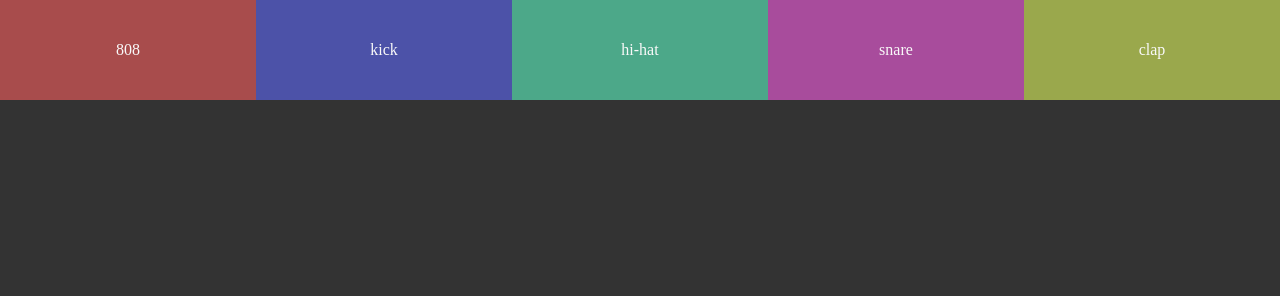
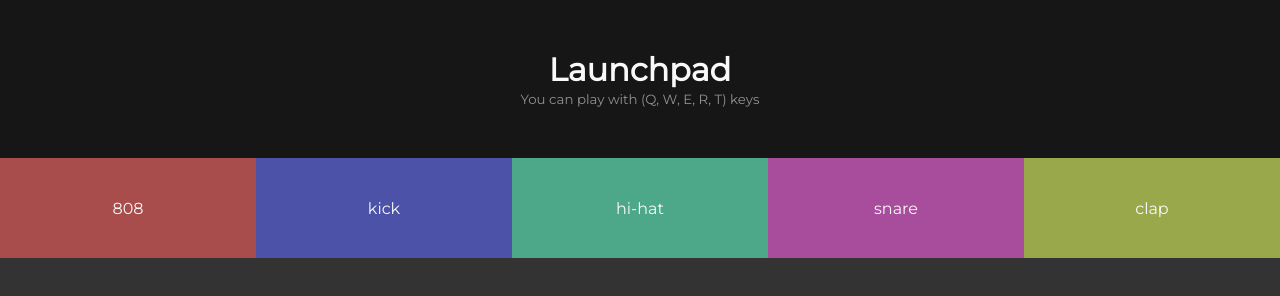
Before and after one commit to felipe0liveira/launchpad-js, a website: page src/index.html in a window 1280 px wide. Drawn offline with Linux system fonts and the light colour scheme.

Commit message:
- Font Style - Title - Start Script

```diff
--- a/package.json
+++ b/package.json
@@ -1,6 +1,6 @@
 {
   "scripts": {
-    "start": "light-server -o -q -s ./src -w \"./src/**/*.* # npm run scss\" # clear",
+    "start": "light-server -o -s ./src -w \"./src/**/*.* # npm run scss\" # clear",
     "scss": "rm -f ./src/assets/styles/main.css && node-sass ./src/assets/styles/main.scss -o ./src/assets/styles"
   },
   "devDependencies": {
--- a/src/assets/styles/main.scss
+++ b/src/assets/styles/main.scss
@@ -1,10 +1,25 @@
+@import url("https://fonts.googleapis.com/css?family=Montserrat&display=swap");
+
 * {
     margin: 0;
     padding: 0;
 }
 
 body {
-    background-color: #333;
+    font-family: "Montserrat", sans-serif;
+    background-color: #333333;
+    color: #f9f9f9;
+
+    header {
+        background-color: #161616;
+        padding: 50px 0;
+        text-align: center;
+
+        small {
+            // font-size: 18px;
+            color: #919191;
+        }
+    }
     .launchpad {
         display: grid;
         grid-template-columns: repeat(auto-fit, minmax(150px, 1fr));
@@ -13,7 +28,7 @@ body {
             display: flex;
             justify-content: center;
             align-items: center;
-            color: #f9f9f9;
+
             &:nth-child(1) {
                 background-color: rgb(168, 76, 76);
             }
--- a/src/index.html
+++ b/src/index.html
@@ -10,6 +10,10 @@
 </head>
 
 <body>
+    <header>
+        <h1>Launchpad</h1>
+        <small>You can play with (Q, W, E, R, T) keys</small>
+    </header>
     <div class="launchpad">
         <div class="pad">
             <span>808</span>
```
Also changed, not shown: src/assets/styles/main.css.
